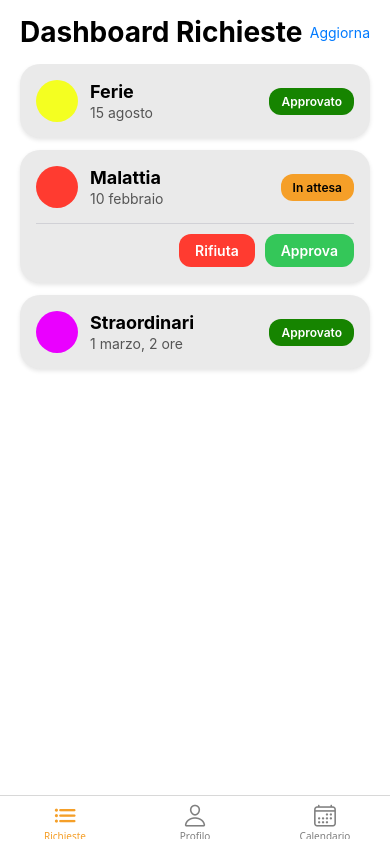
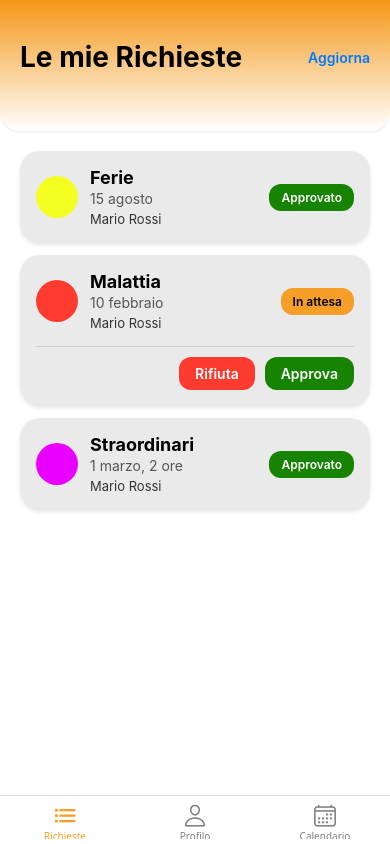
Before and after one commit to jacopobigoni898/ProgettoMobileSyncpoint, a React Native app: screen /Richieste in a window 390 px wide. Built offline with nearby package versions, Linux system fonts and the light colour scheme.

Commit message:
aggiunta card e faketab utenti

```diff
--- a/package.json
+++ b/package.json
@@ -13,6 +13,7 @@
     "@react-navigation/bottom-tabs": "^7.9.0",
     "@react-navigation/native": "^7.1.26",
     "expo": "~54.0.30",
+    "expo-linear-gradient": "~15.0.8",
     "expo-status-bar": "~3.0.9",
     "react": "19.1.0",
     "react-native": "0.81.5",
--- a/src/app/components/RequestCard.tsx
+++ b/src/app/components/RequestCard.tsx
@@ -11,6 +11,7 @@ interface RequestCardProps {
   isAdmin?: boolean;             // Opzionale, default false
   onApprove?: () => void;        // Funzione da eseguire all'approvazione
   onReject?: () => void;         // Funzione da eseguire al rifiuto
+  requesterName?: string;        // Nome della persona che ha inviato la richiesta
 }
 
 export const RequestCard = ({
@@ -20,7 +21,8 @@ export const RequestCard = ({
   durationString,
   isAdmin = false, // Valore di default
   onApprove,
-  onReject
+  onReject,
+  requesterName,
 }: RequestCardProps) => {
 
   // ... (Tieni le funzioni getTypeColor e getBadgeStyle come prima) ...
@@ -64,6 +66,9 @@ export const RequestCard = ({
             <Text style={styles.subtitle}>
               {dateString}{durationString ? `, ${durationString}` : ''}
             </Text>
+            {requesterName ? (
+              <Text style={styles.requester}>{requesterName}</Text>
+            ) : null}
           </View>
         </View>
 
@@ -143,6 +148,11 @@ const styles = StyleSheet.create({
     fontSize: 14,
     color: '#555',
   },
+  requester: {
+    fontSize: 13,
+    color: '#333',
+    marginTop: 4,
+  },
   badge: {
     paddingHorizontal: 12,
     paddingVertical: 6,
@@ -169,7 +179,7 @@ const styles = StyleSheet.create({
     paddingHorizontal: 16,
     borderRadius: 12,
   },
-  approveBtn: { backgroundColor: '#34C759' }, // Un verde più "iOS"
+  approveBtn: { backgroundColor: '#168400' }, // Un verde più "iOS"
   rejectBtn: { backgroundColor: '#FF3B30' },
   actionText: {
     color: 'white',
--- a/src/app/screens/RequestsScreen.tsx
+++ b/src/app/screens/RequestsScreen.tsx
@@ -1,27 +1,28 @@
 import React from 'react';
-import { View, Text, FlatList, StyleSheet, ActivityIndicator, TouchableOpacity, Alert } from 'react-native';
-import { SafeAreaView } from 'react-native-safe-area-context'; // Per gestire il notch dell'iPhone
+import { View, Text, FlatList, StyleSheet, ActivityIndicator, TouchableOpacity } from 'react-native';
+// 1. Rimuoviamo SafeAreaView e importiamo useSafeAreaInsets per gestire il padding manualmente
+import { useSafeAreaInsets } from 'react-native-safe-area-context';
+// 2. Importiamo il gradiente
+import { LinearGradient } from 'expo-linear-gradient';
 
-// ARCHITETTURA:
-import { useRequests } from '../hooks/UseRequests';      // 1. LOGICA
-import { RequestCard } from '../components/RequestCard'; // 2. ESTETICA
+import { useRequests } from '../hooks/UseRequests';
+import { RequestCard } from '../components/RequestCard';
 import { Request } from '../../domain/entities/Request';
 import { RequestStatus, RequestType } from '../../domain/entities/RequestsType';
 
 export default function RequestsScreen() {
 
-  // ESTRAIAMO LA LOGICA DALL'HOOK
   const { requests, loading, isAdmin, refresh, approveRequest, rejectRequest } = useRequests();
+  // 3. Hook per ottenere l'altezza della status bar (tacca)
+  const insets = useSafeAreaInsets();
 
   // --- HELPERS DI FORMATTAZIONE ---
-  // Trasforma "2025-09-03T..." in "3 settembre"
   const formatDate = (dateString: string) => {
     if (!dateString) return '';
     const date = new Date(dateString);
     return date.toLocaleDateString('it-IT', { day: 'numeric', month: 'long' });
   };
 
-  // Calcola "3 ore" per gli straordinari
   const getDuration = (start: string, end: string) => {
     if (!start || !end) return undefined;
     const diff = new Date(end).getTime() - new Date(start).getTime();
@@ -31,8 +32,6 @@ export default function RequestsScreen() {
 
   // --- RENDERIZZAZIONE DELLA LISTA ---
   const renderItem = ({ item }: { item: Request }) => {
-
-    // Calcoliamo la durata solo se serve
     const duration = item.type === RequestType.OVERTIME
       ? getDuration(item.startDate, item.endDate)
       : undefined;
@@ -43,25 +42,33 @@ export default function RequestsScreen() {
         status={item.status}
         dateString={formatDate(item.startDate)}
         durationString={duration}
-        // --- NUOVI PARAMETRI ---
         isAdmin={isAdmin}
-        onApprove={() => approveRequest(item.id)} // Passiamo la funzione "bindata" all'ID
+        requesterName={item.requesterName}
+        onApprove={() => approveRequest(item.id)}
         onReject={() => rejectRequest(item.id)}
       />
     );
   };
 
   return (
-    <SafeAreaView style={styles.container}>
-      {/* HEADER */}
+    // 4. Usiamo una View normale come contenitore (non SafeAreaView)
+    <View style={styles.container}>
+
+      {/* 5. HEADER CON GRADIENTE */}
+      <LinearGradient
+        // Colori: Azzurrino chiaro che sfuma verso il bianco
+        colors={['#F49717', '#FFFFFF']}
+        style={[styles.gradientHeader, { paddingTop: insets.top }]} // Padding dinamico per la status bar
+      >
         <View style={styles.headerContainer}>
           <Text style={styles.headerTitle}>
-          {isAdmin ? "Dashboard Richieste" : "Le mie Richieste"}
+            {isAdmin ? "Le mie Richieste" : "Le mie Richieste"}
           </Text>
           <TouchableOpacity onPress={refresh}>
-          <Text style={{ color: '#007AFF' }}>Aggiorna</Text>
+            <Text style={{ color: '#007AFF', fontWeight: '600' }}>Aggiorna</Text>
           </TouchableOpacity>
         </View>
+      </LinearGradient>
 
       {/* CONTENUTO */}
       {loading ? (
@@ -74,24 +81,34 @@ export default function RequestsScreen() {
           renderItem={renderItem}
           keyExtractor={(item) => item.id.toString()}
           contentContainerStyle={styles.listContent}
-          // Messaggio se la lista è vuota
           ListEmptyComponent={
             <Text style={styles.emptyText}>Nessuna richiesta trovata.</Text>
           }
         />
       )}
-    </SafeAreaView>
+    </View>
   );
 }
 
 const styles = StyleSheet.create({
   container: {
     flex: 1,
-    backgroundColor: '#FFFFFF', // Sfondo bianco pulito
+    backgroundColor: '#FFFFFF',
+  },
+  // --- STILI AGGIORNATI PER HEADER ---
+  gradientHeader: {
+    flex:0.5,
+    paddingBottom: 15,          // Spazio sotto il titolo
+    borderBottomLeftRadius: 20, // (Opzionale) Arrotonda il fondo del gradiente
+    borderBottomRightRadius: 20,
+    elevation: 4,               // Leggera ombra su Android
+    shadowColor: '#000',        // Ombra su iOS
+    shadowOpacity: 0.05,
+    shadowOffset: { width: 0, height: 2 },
   },
   headerContainer: {
     paddingHorizontal: 20,
-    paddingVertical: 15,
+    paddingTop: 40,             // Un po' di aria sopra il titolo (sotto la status bar)
     flexDirection: 'row',
     justifyContent: 'space-between',
     alignItems: 'center',
@@ -99,10 +116,12 @@ const styles = StyleSheet.create({
   headerTitle: {
     fontSize: 28,
     fontWeight: 'bold',
-    color: '#000',
+    color: '#000', // Nero pieno per contrasto
   },
+  // -----------------------------------
   listContent: {
     paddingHorizontal: 20,
+    paddingTop: 20, // Spazio tra il gradiente e la prima card
     paddingBottom: 40,
   },
   center: {
@@ -116,24 +135,4 @@ const styles = StyleSheet.create({
     color: '#999',
     fontSize: 16,
   },
-  // Stili per i bottoni Admin
-  adminActionContainer: {
-    flexDirection: 'row',
-    justifyContent: 'flex-end',
-    marginBottom: 20, // Spazio extra sotto le azioni
-    marginTop: -8,    // Tiriamo su per avvicinarlo alla card
-    gap: 10,
-  },
-  actionBtn: {
-    paddingVertical: 6,
-    paddingHorizontal: 14,
-    borderRadius: 8,
-  },
-  approveBtn: { backgroundColor: '#4CD964' },
-  rejectBtn: { backgroundColor: '#FF3B30' },
-  actionText: {
-    color: 'white',
-    fontWeight: '600',
-    fontSize: 13
-  }
 });
--- a/src/data/repository/RequestRepositoryMock.ts
+++ b/src/data/repository/RequestRepositoryMock.ts
@@ -20,8 +20,10 @@ const MOCK_STRAORDINARI: RichiestaStraordinariDTO[] = [
 
 export class RequestRepositoryMock implements IRequestRepository {
   async getRequests(userId?: string): Promise<Request[]> {
-    return new Promise((resolve) => {
-      setTimeout(() => {
+    // Invece di usare una mappa inline, risolviamo i nomi tramite UserRepositoryMock
+    const { UserRepositoryMock } = await import('./UserRepositoryMock');
+    const userRepo = new UserRepositoryMock();
+
     // Mappiamo le 3 fonti diverse
     const ferie = MOCK_FERIE.map(d => RequestMapper.fromFerieDto(d));
     const malattie = MOCK_MALATTIE.map(d => RequestMapper.fromMalattiaDto(d));
@@ -30,12 +32,24 @@ export class RequestRepositoryMock implements IRequestRepository {
     // Uniamo tutto
     let all = [...ferie, ...malattie, ...straordinari];
 
+    // Se è richiesto un userId, filtriamo prima per ridurre le chiamate
     if (userId) {
       all = all.filter(r => r.userId === userId);
     }
-        resolve(all);
-      }, 500);
-    });
+
+    // Troviamo gli id distinti e risolviamo i nomi in parallelo
+    const uniqueIds = Array.from(new Set(all.map(r => r.userId)));
+    const users = await Promise.all(uniqueIds.map(id => userRepo.getUserById(id)));
+    const userMap = Object.fromEntries(users.filter(Boolean).map(u => [u!.id, u!]));
+
+    // Aggiungiamo requesterName a ogni richiesta quando possibile
+    all = all.map(r => ({
+      ...r,
+      requesterName: userMap[r.userId] ? `${userMap[r.userId].name} ${userMap[r.userId].surname}` : undefined
+    }));
+
+    // Simula latenza come prima
+    return new Promise((resolve) => setTimeout(() => resolve(all), 400));
   }
 
   async addRequest(request: Request): Promise<void> { console.log("Add", request); }
--- /dev/null
+++ b/src/data/repository/UserRepositoryMock.ts
@@ -0,0 +1,20 @@
+import { User } from '../../domain/entities/User';
+
+// Mock users (in un'app reale faresti chiamate al backend)
+const MOCK_USERS: User[] = [
+  { id: '1', name: 'Mario', surname: 'Rossi', email: 'mario@synncpoint.it', role: ("ADMIN" as any) },
+  { id: '2', name: 'Giulia', surname: 'Verdi', email: 'giulia@example.com', role: ("EMPLOYEE" as any) },
+];
+
+export class UserRepositoryMock {
+  async getUserById(id: string): Promise<User | undefined> {
+    // Simula I/O
+    return new Promise(resolve => {
+      setTimeout(() => resolve(MOCK_USERS.find(u => u.id === id)), 100);
+    });
+  }
+
+  async getAllUsers(): Promise<User[]> {
+    return new Promise(resolve => setTimeout(() => resolve(MOCK_USERS.slice()), 100));
+  }
+}
--- a/src/domain/entities/Request.ts
+++ b/src/domain/entities/Request.ts
@@ -4,6 +4,8 @@ import { RequestStatus, RequestType } from './RequestsType';
 interface BaseRequest {
   id: string;             // Normalizzato (sarà sempre stringa)
   userId: string;
+  // Nome della persona che ha creato la richiesta (opzionale nei casi di dati mock o backend che non lo fornisce)
+  requesterName?: string;
   status: RequestStatus;
   note?: string;          // Swagger non ha note/motivazione, quindi sarà spesso vuoto
 }
```
Also changed, not shown: 1 other file (tests, documents, lock files or other folders). Lines whose indentation alone changed are shown as unchanged.
